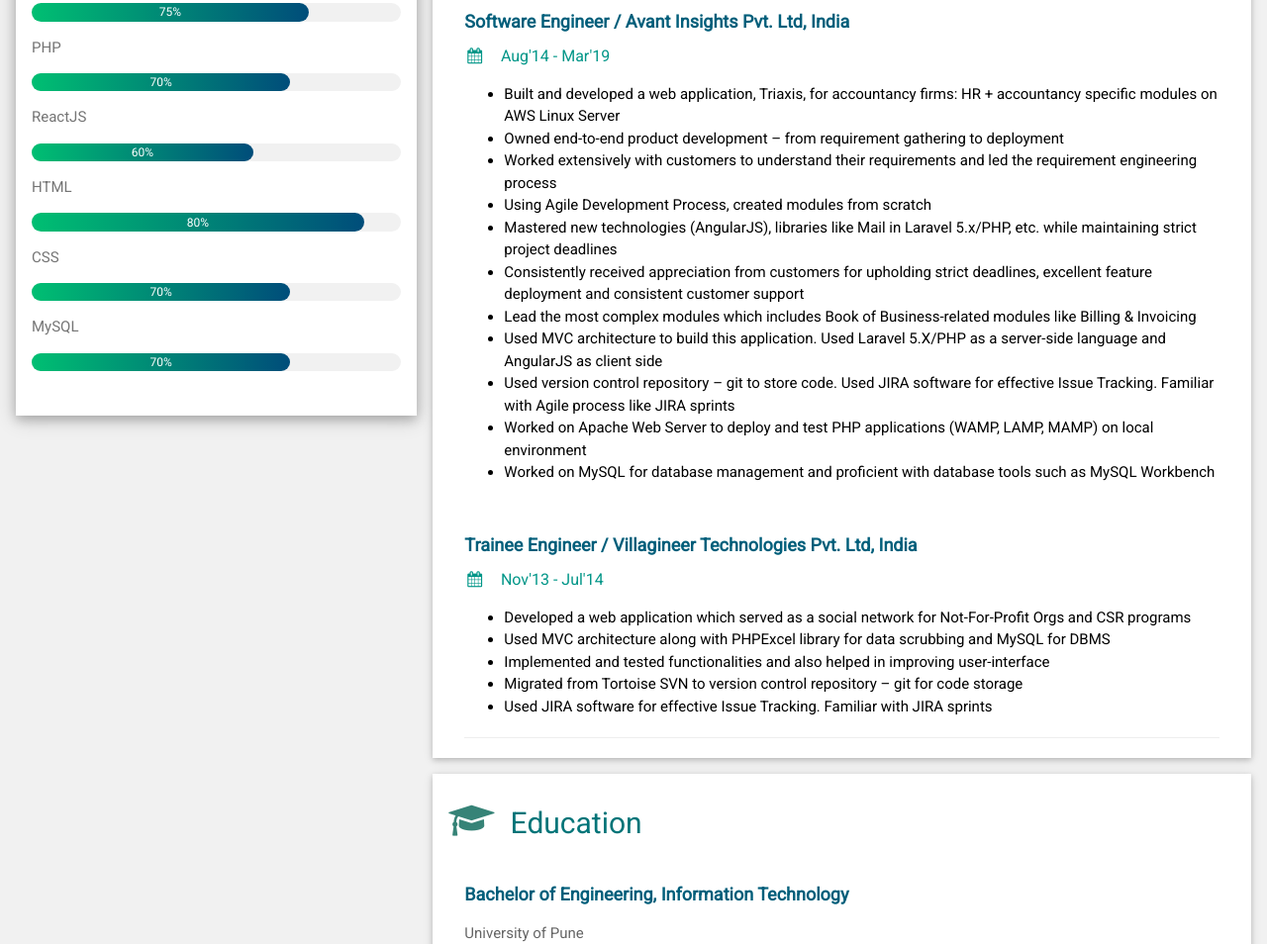
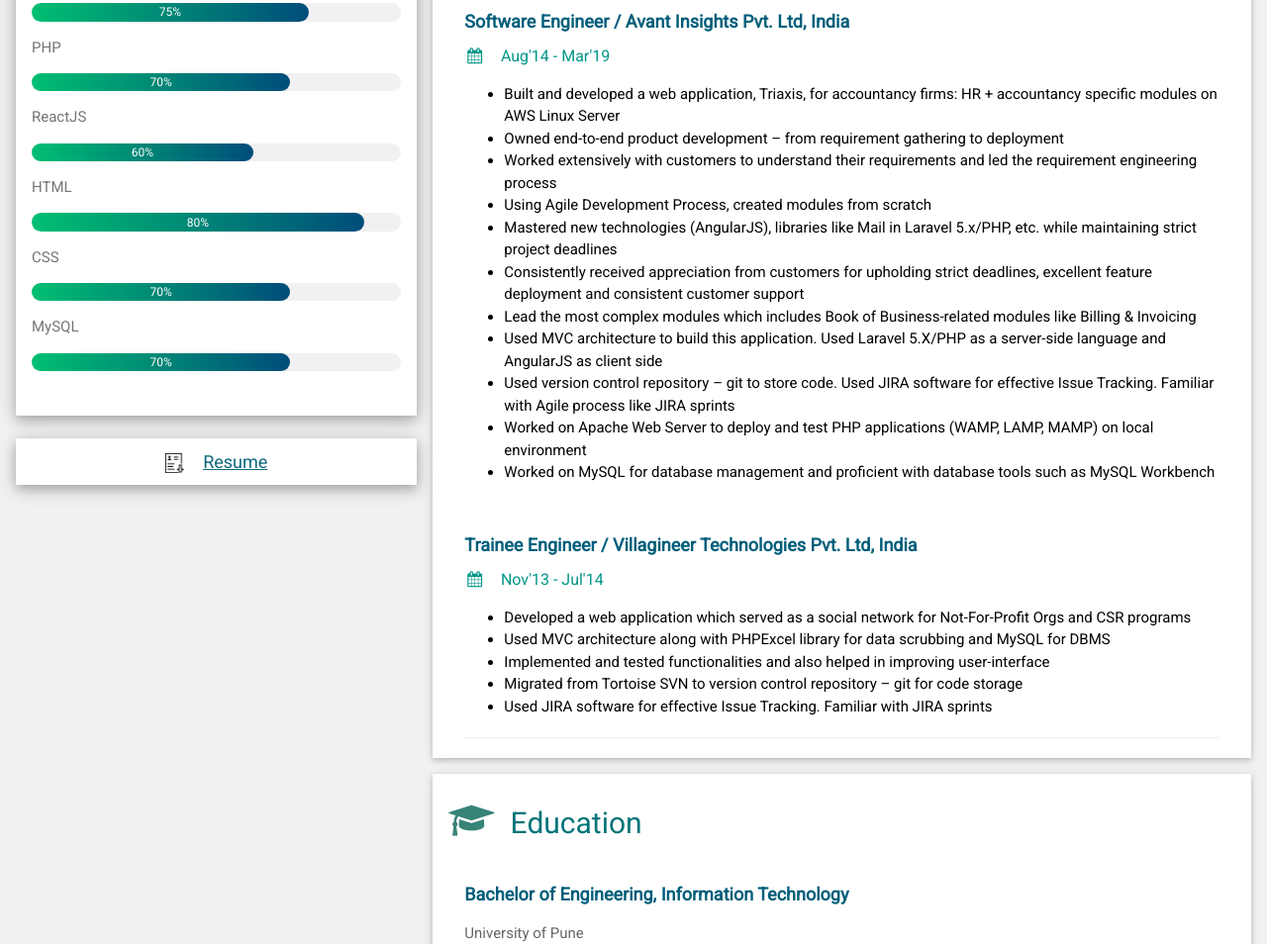
Before and after one commit to revati-deshmukh/revati-deshmukh.github.io, a plain HTML site: page index.html in a window 1280 px wide. Shown: the part 550-1504 px from the top of the page at 99% size. Drawn offline with nearby package versions, Linux system fonts and the light colour scheme.

Commit message:
Added Resume. Also, moved images and css file into public folder

```diff
--- a/index.html
+++ b/index.html
@@ -6,7 +6,7 @@
 <link rel="stylesheet" href="https://www.w3schools.com/w3css/4/w3.css">
 <link rel='stylesheet' href='https://fonts.googleapis.com/css?family=Roboto'>
 <link rel="stylesheet" href="https://cdnjs.cloudflare.com/ajax/libs/font-awesome/4.7.0/css/font-awesome.min.css">
-<link rel="stylesheet" href="index.css">
+<link rel="stylesheet" href="./public/index.css">
 <script src="https://ajax.googleapis.com/ajax/libs/jquery/3.5.1/jquery.min.js"></script>
 <script src="https://maxcdn.bootstrapcdn.com/bootstrap/3.4.1/js/bootstrap.min.js"></script>
 <style>
@@ -35,7 +35,7 @@
 
                 <div class="w3-white w3-text-grey w3-card-4">
                     <div class="w3-display-container profile-box">
-                        <img src="profile-pic.png" class="profile-pic" alt="Avatar">
+                        <img src="./public/profile-pic.png" class="profile-pic" alt="Avatar">
                     </div>
                     <div class="w3-container profile-name">
                         <h2>Revati Deshmukh</h2>
@@ -110,6 +110,16 @@
                         <br>
                     </div>
                 </div><br>
+
+                <div class="w3-white w3-text-grey w3-card-4">
+                    <div class="w3-container w3-center resume-box">
+                        <h5>
+                            <img src="./public/Resume.png" class="resume" alt="Resume" />
+                            <a target="_blank" title="Open Revati Deshmukhs' Resume"
+                                href="https://docs.google.com/document/d/1zBdJ584i5I8fWm45VwiexcuB3Cslr_hk/edit?usp=sharing&ouid=106365716593224988473&rtpof=true&sd=true">Resume</a>
+                        </h5>
+                    </div>
+                </div>
 
                 <!-- End Left Column -->
             </div>
--- a/index.css
+++ b/public/index.css
@@ -18,6 +18,16 @@
 
 .skills {
     background-image: linear-gradient(to right , #00bf72, #004d7a );
+}
+
+.resume-box a {
+    padding-left: 1rem;
+    color: #0f687d;
+}
+
+.resume {
+    height: 5%;
+    width: 5%;
 }
 
 .section-heading{
```
Also changed, not shown: public/Resume.png (added), 2 other files.
